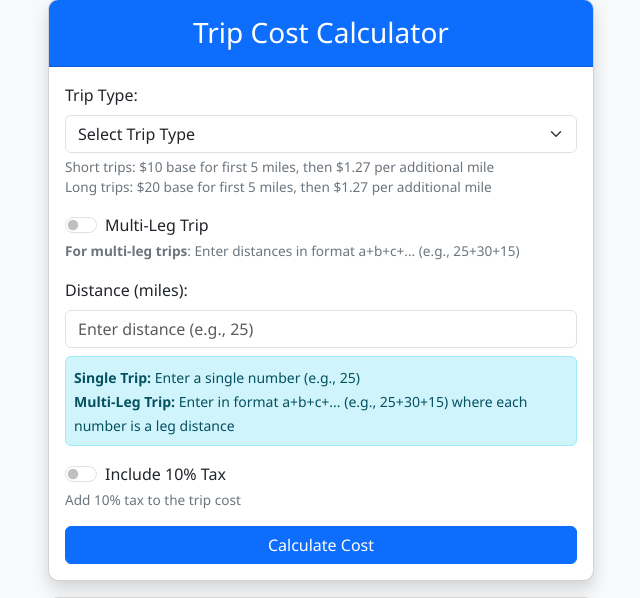
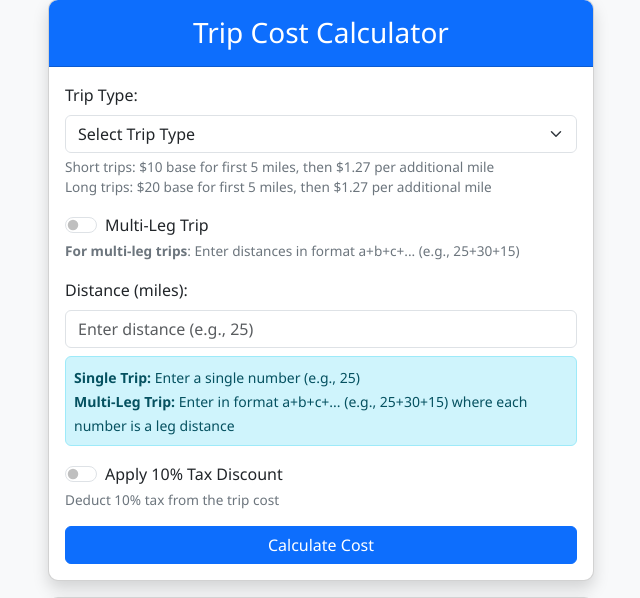
Before and after one commit to anuso1998/TravelCostCalculator-, a Flask app: page / in a window 1280 px wide. Shown: the part 49-647 px from the top of the page, without its empty margins (319-959 px from the left). Run offline with Flask 3, Linux system fonts and the light colour scheme.

Commit message:
Modify tax calculation to deduct from total and update tax label
Implements tax deduction instead of addition in `calculate()` and updates related label in `index.html`.

Replit-Commit-Author: Agent
Replit-Commit-Session-Id: 642d6a45-4cb2-4273-96c6-ee5619705d16
Replit-Commit-Screenshot-Url: https://storage.googleapis.com/screenshot-production-us-central1/6c76f1f1-e022-40f1-8fdf-3a581d4ca31d/552275a4-62d3-41d6-9b02-30fe345568f7.jpg

```diff
--- a/app.py
+++ b/app.py
@@ -81,12 +81,12 @@ def calculate():
                     })
                     leg_amounts.append(leg_amount)
 
-                # Calculate tax if requested
+                # Calculate tax deduction if requested
                 tax = 0
                 if include_tax:
                     tax = subtotal * 0.10
 
-                total = subtotal + tax
+                total = subtotal - tax  # Subtract tax instead of adding
                 total_raw = total  # Store raw numeric value for cutoff calculations
 
                 # Format the result
@@ -116,12 +116,12 @@ def calculate():
                 # Calculate amount
                 amount = calculate_leg_amount(miles, trip_type)
 
-                # Calculate tax if requested
+                # Calculate tax deduction if requested
                 tax = 0
                 if include_tax:
                     tax = amount * 0.10
 
-                total = amount + tax
+                total = amount - tax  # Subtract tax instead of adding
                 total_raw = total  # Store raw numeric value for cutoff calculations
 
                 # Format the result
--- a/templates/index.html
+++ b/templates/index.html
@@ -54,10 +54,10 @@
                             <div class="mb-3">
                                 <div class="form-check form-switch">
                                     <input class="form-check-input" type="checkbox" id="tax-switch" name="include_tax" value="true">
-                                    <label class="form-check-label" for="tax-switch">Include 10% Tax</label>
+                                    <label class="form-check-label" for="tax-switch">Apply 10% Tax Discount</label>
                                 </div>
                                 <div class="form-text">
-                                    Add 10% tax to the trip cost
+                                    Deduct 10% tax from the trip cost
                                 </div>
                             </div>
 
```
